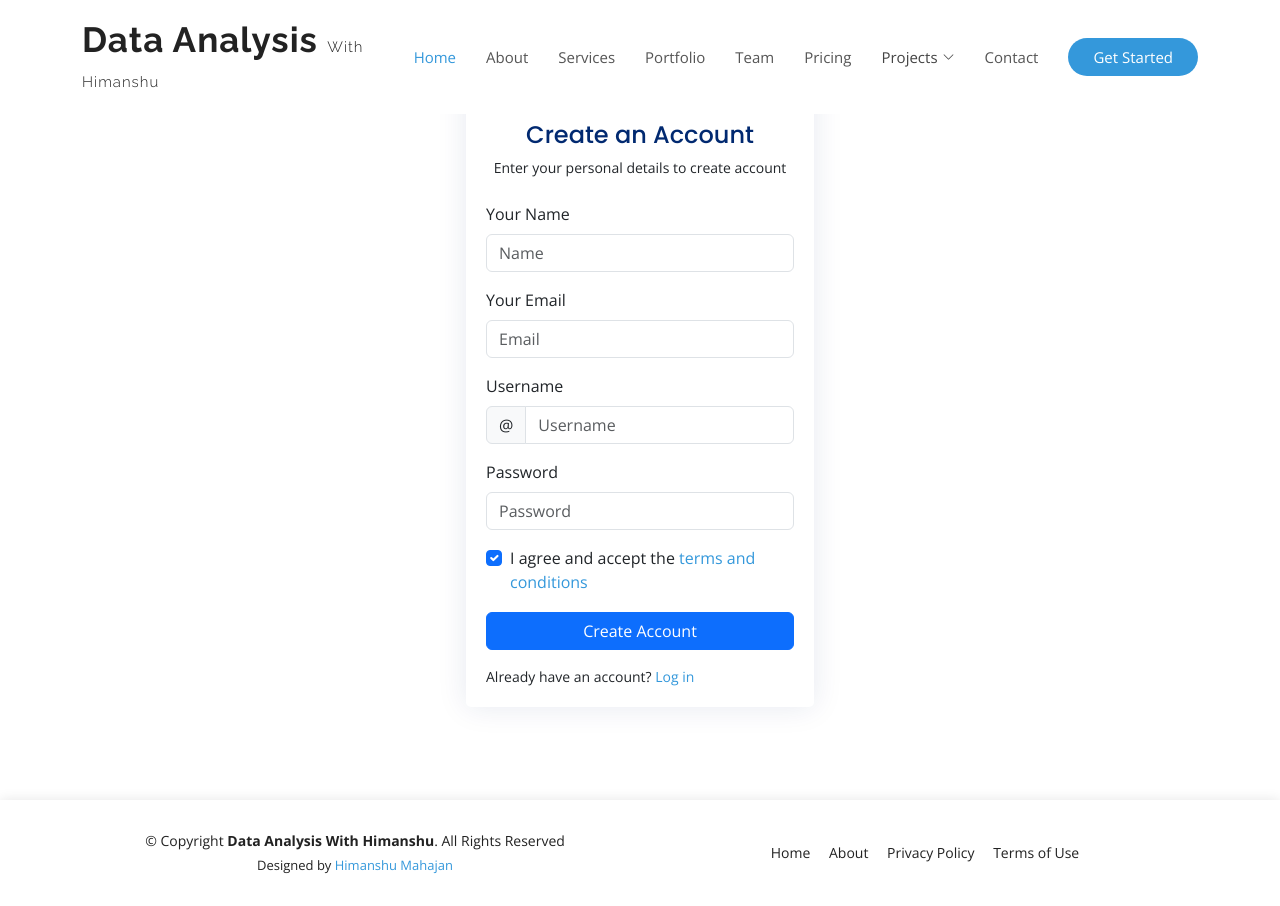
After one commit to himanshumahajan138/Flask-Website-Data-Analysis-With-Himanshu, a Flask app: page /Register in a window 1280 px wide. The commit adds this page. Run offline with Flask 3, Linux system fonts and the light colour scheme; parts of the project's set-up code (start-up, migrations or seed data) failed here and were passed over; some libraries are stand-ins or nearby versions.

Commit message:
login changes

```diff
--- a/app.py
+++ b/app.py
@@ -1,17 +1,64 @@
-from flask import Flask,render_template,request
+from flask import Flask,render_template,request,flash,redirect,url_for,session,current_app
 from static.forms.contact import send_email,is_valid
-from datetime import datetime
+from flask_bcrypt import Bcrypt
+from flask_login import UserMixin, login_user,LoginManager,logout_user,user_logged_in,user_login_confirmed,user_logged_out
+from datetime import datetime,timedelta
 from pymongo.mongo_client import MongoClient
 from pymongo.server_api import ServerApi
 import os
 from dotenv import load_dotenv
+from functools import wraps
+from bson import objectid
+
+class User(UserMixin):
+    def __init__(self,user_document):
+        self.id = self
+        self.name = user_document['name']
+        self.username = user_document['username']
+        self.email = user_document['email']
 
 load_dotenv()
 uri = os.environ.get("MONGODB_URI")
 client = MongoClient(uri, server_api=ServerApi('1'))
 
+login_manager = LoginManager()
+login_manager.session_protection = "strong"
+login_manager.login_view = "login"
+login_manager.login_message_category = "info"
+bcrypt = Bcrypt()
+current_user = None
+
+@login_manager.user_loader
+def load_user(user_id):
+    global current_user
+    user_id = current_user
+    return user_id
+
+def login_required(func):
+    @wraps(func)
+    def decorated_view(*args, **kwargs):
+        EXEMPT_METHODS = {"OPTIONS"}
+        if request.method in EXEMPT_METHODS or current_app.config.get("LOGIN_DISABLED"):
+            pass
+        elif not current_user.is_authenticated:
+            return current_app.login_manager.unauthorized()
+
+        if callable(getattr(current_app, "ensure_sync", None)):
+            return current_app.ensure_sync(func)(*args, **kwargs)
+        return func(*args, **kwargs)
+
+    return decorated_view
+
+
 App = Flask(__name__)
 App.config["SECRET_KEY"] = os.environ.get("SECRET_KEY")
+login_manager.init_app(App)
+bcrypt.init_app(App)
+
+@App.before_request
+def session_handler():
+    session.permanent = True
+    App.permanent_session_lifetime = timedelta(minutes=1)
 
 
 def connection_result(client):
@@ -21,9 +68,66 @@ def connection_result(client):
     except  Exception as e :
         return e
 
+def check_password(user,given,remember,source):
+    if bcrypt.check_password_hash(user['password'],given):
+        global current_user
+        user_object = User(user)
+        current_user = user_object
+        login_user(user_object,remember=remember)
+        session['logged_in'],session['name'],session['username'],session['email'] = True,user_object.name,user_object.username,user_object.email
+        flash("Login Successfull" , 'success')
+        return redirect('/')
+    else:
+        flash("Invalid Password !",'danger')
+        return render_template('extra/login.html',value=user[f'{source}'])
+
 @App.route("/")
 def home():
     return render_template("main/index.html")
+
+@App.route("/Login",methods=["GET","POST"])
+def login():
+    if request.method=="GET":
+        return render_template("/extra/login.html",value=None)
+    elif request.method=="POST":
+        username = request.form['username']
+        password = request.form['password']
+        try:
+            remember = request.form['remember']
+        except:
+            remember = False
+        user_with_name , user_with_email = auth_db.find_one(filter={'username' : f'{username}'}) , auth_db.find_one(filter={'email' : f'{username}'})
+        if user_with_name!=None and user_with_email==None:
+            return check_password(user_with_name,password,remember=remember,source='username')
+        elif user_with_name==None and user_with_email!=None:
+            return check_password(user_with_email,password,remember=remember,source='email')
+        else:
+            flash("Invalid Username or Email !",'danger')
+            return render_template('extra/login.html',value=username)
+    else: return None
+
+@App.route("/Register",methods=["GET","POST"])
+def register():
+    if request.method=="GET":
+        return render_template("/extra/register.html",value=None)
+    elif request.method=="POST":
+        name = request.form['name']
+        email = request.form['email']
+        username = request.form['username']
+        password = bcrypt.generate_password_hash(request.form['password']).decode('utf-8')
+        if auth_db.find_one(filter={'email' : f'{email}'}) == None:
+            if auth_db.find_one(filter={'username' : f'{username}'}) == None:
+                auth_db.insert_one({'name' : f'{name}' , 'email' : f'{email}' , 'username' : f'{username}' , 'password' : f'{password}'})
+                flash("Registered Successfully !",'success')
+                return render_template('extra/login.html',value=username)
+            else:
+                flash("Username Already Exists !",'warning')
+                return render_template('extra/register.html',value={'name' : f'{name}' , 'email' : f'{email}' , 'username' : f'{username}'})
+        else:
+            flash("Email Already Exists !",'warning')
+            return render_template('extra/register.html',value={'name' : f'{name}' , 'email' : f'{email}' , 'username' : f'{username}'})
+    else: return None
+
 
 @App.route("/DA-1")
 @App.route("/DA-2")
@@ -53,11 +157,9 @@ def contact():
         subject = request.form['subject']
         message = request.form['message']
         sent = True
-        database = client.get_database("Contact")
-        collection = database.get_collection("users")
-        if collection.find_one(filter={'email' : f'{email}'}) == None:
+        if contact_db.find_one(filter={'email' : f'{email}'}) == None:
             if is_valid(email):
-                collection.insert_one( {'date_time' : f'{datetime.now()}' , 'name' : f'{name}' , 'email' : f'{email}' , 'subject' : f'{subject}' , 'message' : f'{message}' } )
+                contact_db.insert_one( {'date_time' : f'{datetime.now()}' , 'name' : f'{name}' , 'email' : f'{email}' , 'subject' : f'{subject}' , 'message' : f'{message}' } )
                 sent = send_email(name,email,subject,message,other=True)
             else:
                 sent = False
@@ -68,24 +170,29 @@ def contact():
     else:
         return False
 
-@App.route("/Login")
-def login():
-    return render_template("/extra/login.html")
 
-@App.route("/Login-Validation",methods=["GET","POST"])
-def login_validation():
-    if request.method=="POST":
-        username = request.form['username']
-        password = request.form['password']
-        try:
-            remember = request.form['remember']
-        except:
-            remember = False
 
-        return f"User Name : {username}<br>Password : {password}<br>Remember Me : {remember}<br>"
+
+@App.route("/dashboard")
+@login_required
+def user_about(userid):
+    user = auth_db.find_one(filter={'_id' : f'{userid}'})
+    return f"Name = {user['name']}<br>Email = {user['email']}<br>Username = {user['username']}"
+
+@App.route("/Logout")
+@login_required
+def logout():
+    print(current_user,type(current_user))
+    if session['logged_in']==True:
+        session['logged_in']=False
+        logout_user()
+        flash("Logged Out Successfully !","success")
+        return redirect('Login')
 
 if __name__ == "__main__":
     if connection_result(client) == True :
-        App.run(debug=os.environ.get("DEBUG"))
+        auth_db = client.get_database('Auth').get_collection('users')
+        contact_db = client.get_database("Contact").get_collection("users")
+        App.run(debug=True)
     else :
         print(connection_result(client))
--- /dev/null
+++ b/templates/extra/register.html
@@ -0,0 +1,123 @@
+{% extends "main/layout.html" %}
+{% block body %}
+<style>
+    .card {
+        margin-bottom: 30px;
+        border: none;
+        border-radius: 5px;
+        box-shadow: 0px 0 30px rgba(1, 41, 112, 0.1);
+    }
+
+    .card-title {
+        padding: 20px 0 15px 0;
+        font-size: 18px;
+        font-weight: 500;
+        color: #012970;
+        font-family: "Poppins", sans-serif;
+    }
+
+    .card-body {
+        padding: 0 20px 20px 20px;
+    }
+</style>
+
+<main id="main">
+    <div class="container">
+        <section class="section register min-vh-100 d-flex flex-column align-items-center justify-content-center py-4">
+            <div class="container">
+                <div class="row justify-content-center">
+                    <div class="col-lg-4 col-md-6 d-flex flex-column align-items-center justify-content-center">
+                        <div class="card mb-3">
+                            {% with messages=get_flashed_messages(with_categories=true) %}
+                            {% for category, message in messages %}
+                            <div class='alert alert-{{category}} text-center alert-dismissible fade show'
+                                style="width: 100%;padding-right: 0;padding-left: 0;">
+                                {{ message}}
+                                <button type="button" class="close" data-bs-dismiss="alert" aria-label="Close"
+                                    style="float: right;border: 0;background-color:transparent;">
+                                    <span aria-hidden="true">&times;</span>
+                                </button>
+                            </div>
+                            {% endfor %}
+                            {% endwith %}
+                            <div class="card-body">
+                                <div class="pt-4 pb-2">
+                                    <h5 class="card-title text-center pb-0 fs-4">Create an Account</h5>
+                                    <p class="text-center small">Enter your personal details to create account</p>
+                                </div>
+
+                                <form class="row g-3 needs-validation" action="/Register" role="form"
+                                    method="post">
+                                    <div class="col-12">
+                                        <label for="yourName" class="form-label">Your Name</label>
+                                        {% if value!=None %}
+                                        <input type="text" name="name" class="form-control" id="yourName"
+                                            value={{value['name']}} placeholder="Name" required>
+                                        {% else %}
+                                        <input type="text" name="name" class="form-control" id="yourName"
+                                            placeholder="Name" required>
+                                        {% endif %}
+                                        <div class="invalid-feedback">Please, enter your name!</div>
+                                    </div>
+
+                                    <div class="col-12">
+                                        <label for="yourEmail" class="form-label">Your Email</label>
+                                        {% if value!=None %}
+                                        <input type="email" name="email" class="form-control" id="yourEmail"
+                                            value={{value['email']}} placeholder="Email" required>
+                                        {% else %}
+                                        <input type="email" name="email" class="form-control" id="yourEmail"
+                                            placeholder="Email" required>
+                                        {% endif %}
+                                        <div class="invalid-feedback">Please enter a valid Email adddress!</div>
+                                    </div>
+
+                                    <div class="col-12">
+                                        <label for="yourUsername" class="form-label">Username</label>
+                                        <div class="input-group has-validation">
+                                            <span class="input-group-text" id="inputGroupPrepend">@</span>
+                                            {% if value!=None %}
+                                            <input type="text" name="username" class="form-control" id="yourUsername"
+                                                value={{value['username']}} placeholder="Username" required>
+                                            {% else %}
+                                            <input type="text" name="username" class="form-control" id="yourUsername"
+                                                placeholder="Username" required>
+                                            {% endif %}
+                                            <div class="invalid-feedback">Please choose a username.</div>
+                                        </div>
+                                    </div>
+
+                                    <div class="col-12">
+                                        <label for="yourPassword" class="form-label">Password</label>
+                                        <input type="password" name="password" class="form-control" id="yourPassword"
+                                            placeholder="Password" required>
+                                        <div class="invalid-feedback">Please enter your password!</div>
+                                    </div>
+
+                                    <div class="col-12">
+                                        <div class="form-check">
+                                            <input class="form-check-input" name="terms" type="checkbox" value="True"
+                                                id="acceptTerms" required {{'checked' if True}}>
+                                            <label class="form-check-label" for="acceptTerms">I agree and accept the <a
+                                                    href="#">terms and conditions</a></label>
+                                            <div class="invalid-feedback">You must agree before submitting.</div>
+                                        </div>
+                                    </div>
+                                    <div class="col-12">
+                                        <button class="btn btn-primary w-100" type="submit">Create Account</button>
+                                    </div>
+                                    <div class="col-12">
+                                        <p class="small mb-0">Already have an account? <a href="/Login">Log
+                                                in</a></p>
+                                    </div>
+                                </form>
+
+                            </div>
+                        </div>
+                    </div>
+                </div>
+            </div>
+        </section>
+    </div>
+</main><!-- End #main -->
+{% endblock %}
--- a/templates/main/index.html
+++ b/templates/main/index.html
@@ -1,6 +1,4 @@
 {% extends "main/layout.html" %}
-
-
 {% block body %}
 <!-- ======= Hero Section ======= -->
 <section id="hero" class="d-flex align-items-center">
--- a/templates/main/layout.html
+++ b/templates/main/layout.html
@@ -97,8 +97,16 @@
             </ul>
           </li>
           <li><a class="nav-link scrollto" href="/#contact">Contact</a></li>
+          {% if session['logged_in']==True  %}
+          <li class="getstarted dropdown" style="border-radius: 50%;padding:6px 12px;">{{(session['name'])[0]}}
+            <ul>
+              <li class="dropdown"><a href="#"><span>About</span></a></li>
+              <li class="dropdown"><a href="/Logout"><span>Logout</span></a></li>
+            </ul>
+          </li>
+          {% else %}
           <li><a class="getstarted scrollto" href="/Login">Get Started</a></li>
-        </ul>
+          {% endif %}
         <i class="bi bi-list mobile-nav-toggle"></i>
       </nav><!-- .navbar -->
 
```
Also changed, not shown: templates/extra/login.html (+20 -9 lines).
